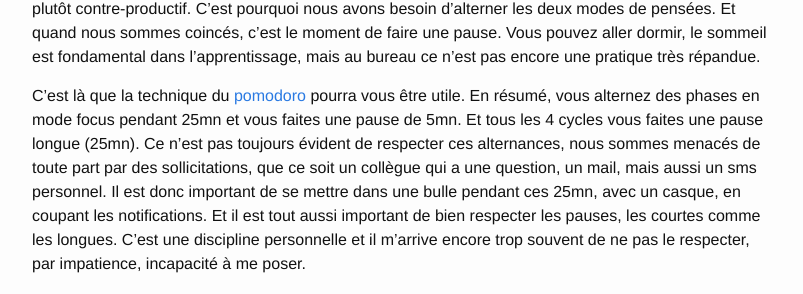
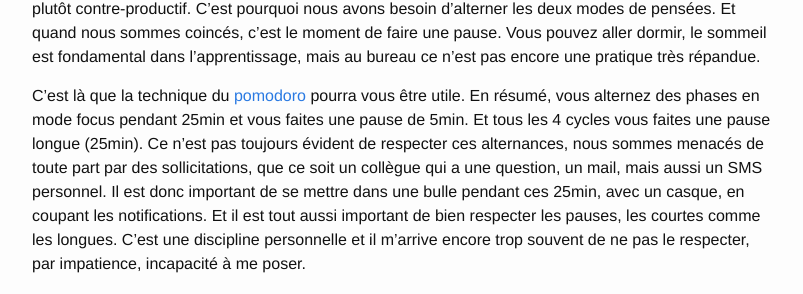
Before and after one commit to fego/fego.github.io, a Jekyll site: the page built from docs/_posts/2020-09-27-Apprendre à apprendre.markdown, in a window 1280 px wide and 900 px high, scrolled down 1404 px. Shown: the part 173-467 px from the top of the window, without its empty margins (238-1041 px from the left). Built offline with Jekyll 4.4.1, drawn with Linux system fonts in a browser that asks for light colours; our own code applies the rules of GitHub Pages for plain Markdown files.

Commit message:
Sans doute mn -> min (abréviation)

```diff
--- a/docs/_posts/2020-09-27-Apprendre à apprendre.markdown
+++ b/docs/_posts/2020-09-27-Apprendre à apprendre.markdown
@@ -35,10 +35,10 @@ Et quand nous sommes coincés, c'est le moment de faire une pause.
 Vous pouvez aller dormir, le sommeil est fondamental dans l'apprentissage, mais au bureau ce n'est pas encore une pratique très répandue.
 
 C'est là que la technique du [pomodoro](https://fr.wikipedia.org/wiki/Technique_Pomodoro) pourra vous être utile.
-En résumé, vous alternez des phases en mode focus pendant 25mn et vous faites une pause de 5mn.
-Et tous les 4 cycles vous faites une pause longue (25mn).
-Ce n'est pas toujours évident de respecter ces alternances, nous sommes menacés de toute part par des sollicitations, que ce soit un collègue qui a une question, un mail, mais aussi un sms personnel.
-Il est donc important de se mettre dans une bulle pendant ces 25mn, avec un casque, en coupant les notifications.
+En résumé, vous alternez des phases en mode focus pendant 25min et vous faites une pause de 5min.
+Et tous les 4 cycles vous faites une pause longue (25min).
+Ce n'est pas toujours évident de respecter ces alternances, nous sommes menacés de toute part par des sollicitations, que ce soit un collègue qui a une question, un mail, mais aussi un SMS personnel.
+Il est donc important de se mettre dans une bulle pendant ces 25min, avec un casque, en coupant les notifications.
 Et il est tout aussi important de bien respecter les pauses, les courtes comme les longues.
 C'est une discipline personnelle et il m'arrive encore trop souvent de ne pas le respecter, par impatience, incapacité à me poser.
 
```
